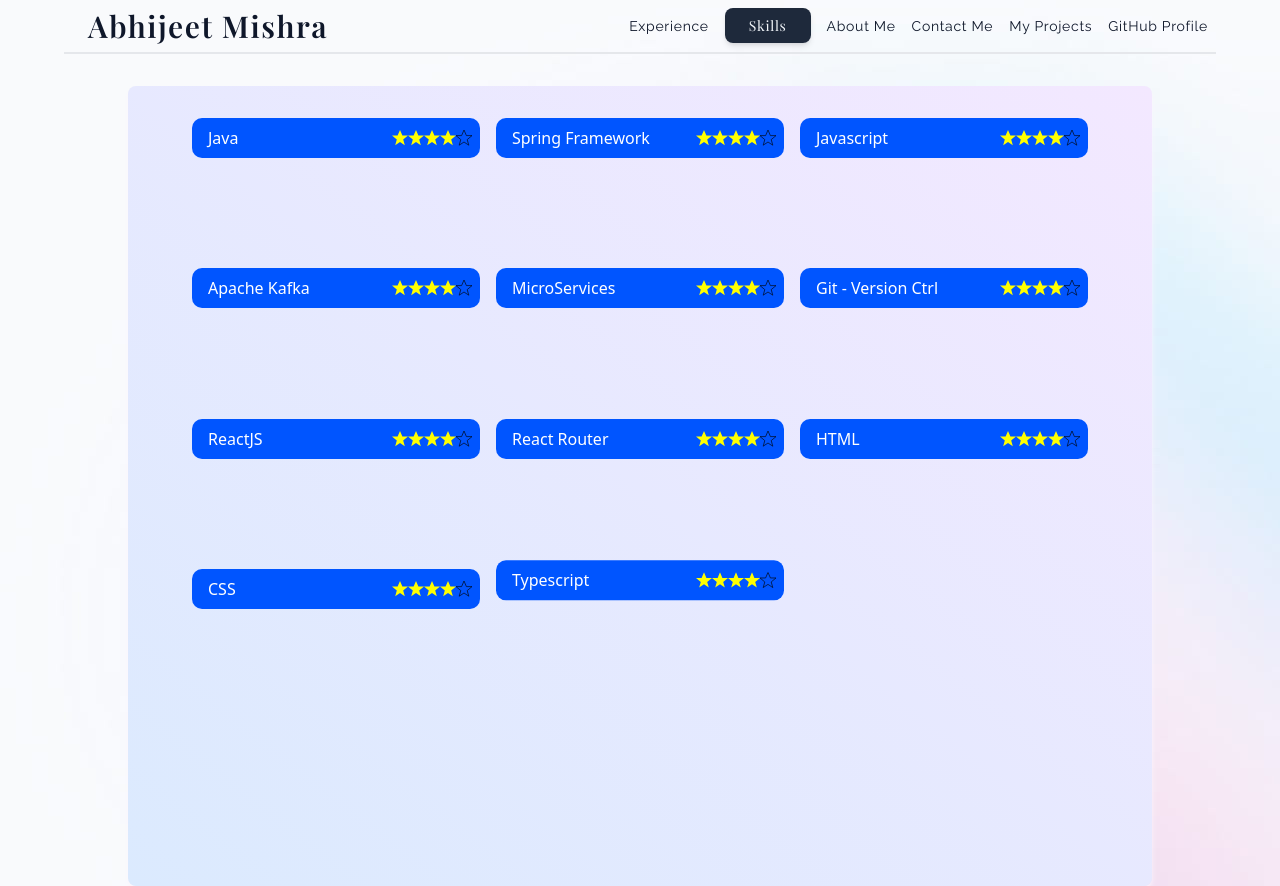
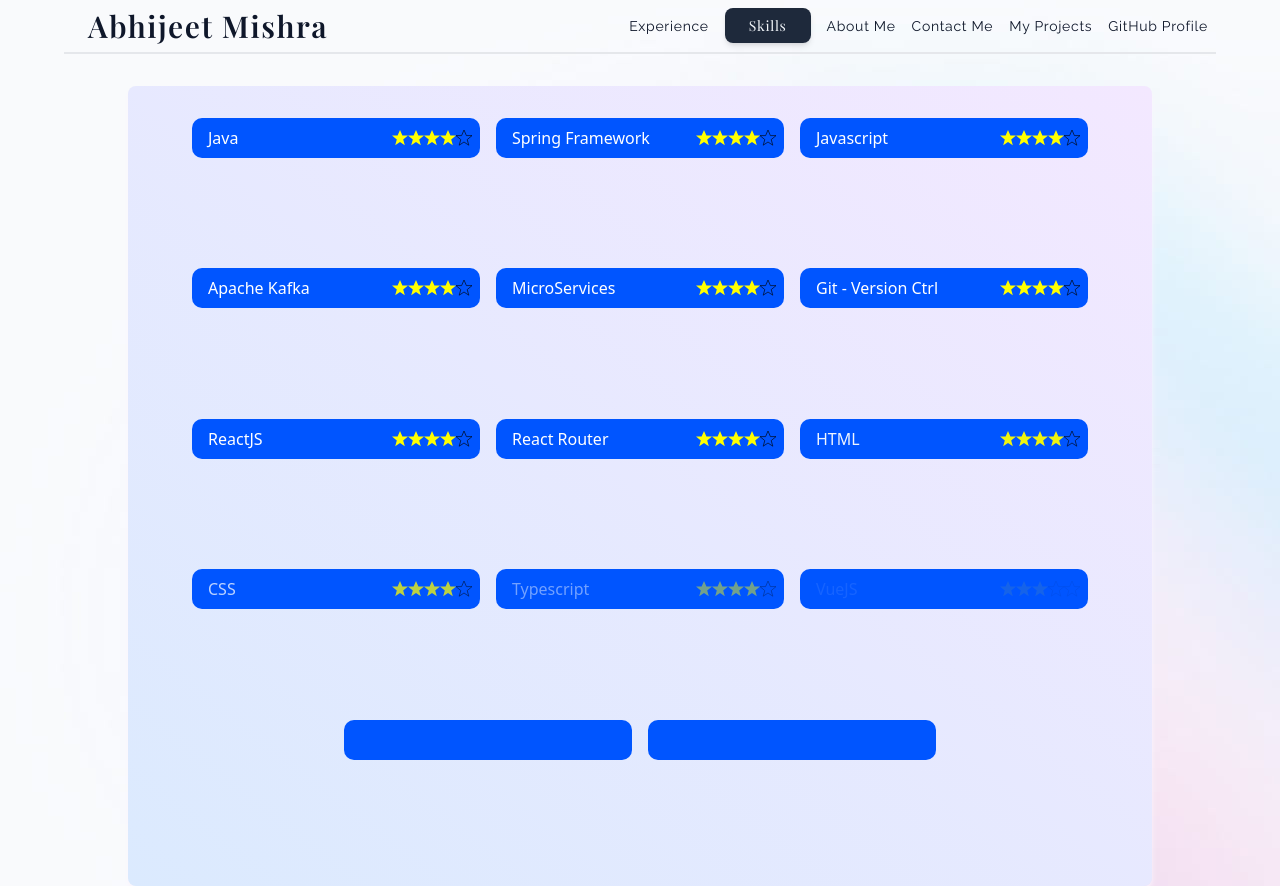
Before and after one commit to radharamanaa/portfoliio-fullstack, a React (Create React App) app: page /portfoliio-fullstack/about in a window 1280 px wide. Both pictures are taken after a click on the element "Skills". Built offline with nearby package versions, Linux system fonts and the light colour scheme; a web font is replaced by a local one.

Commit message:
Skills changed to amazing

```diff
--- a/src/components/SingleSkillAndRating.tsx
+++ b/src/components/SingleSkillAndRating.tsx
@@ -26,10 +26,6 @@
   return (
     <motion.div
       className="flex flex-col w-64 md:w-72 flex-wrap justify-stretch"
-      initial={{ y: "-150vh" }}
-      animate={{ y: 0 }}
-      transition={{ delay: i * 0.25 }}
-      exit={{ x: "-150vw" }}
       key={skillrating.skill}
     >
       <motion.header
@@ -39,12 +35,17 @@
         className="w-64 p-2 md:w-72"
         style={style}
       >
-        <div className="flex justify-between">
-          <div className="px-2">{skillrating.skill}</div>
+        <motion.div
+          className="flex justify-between"
+          initial={{ opacity: 0 }}
+          animate={{ opacity: 1 }}
+          transition={{ delay: i * 0.25, duration: 1 }}
+        >
+          <motion.div className="px-2">{skillrating.skill}</motion.div>
           <div className="ratings flex items-center">
             <Ratings no={skillrating.rating} />
           </div>
-        </div>
+        </motion.div>
       </motion.header>
       <AnimatePresence initial={false}>
         {isOpen && (
```
